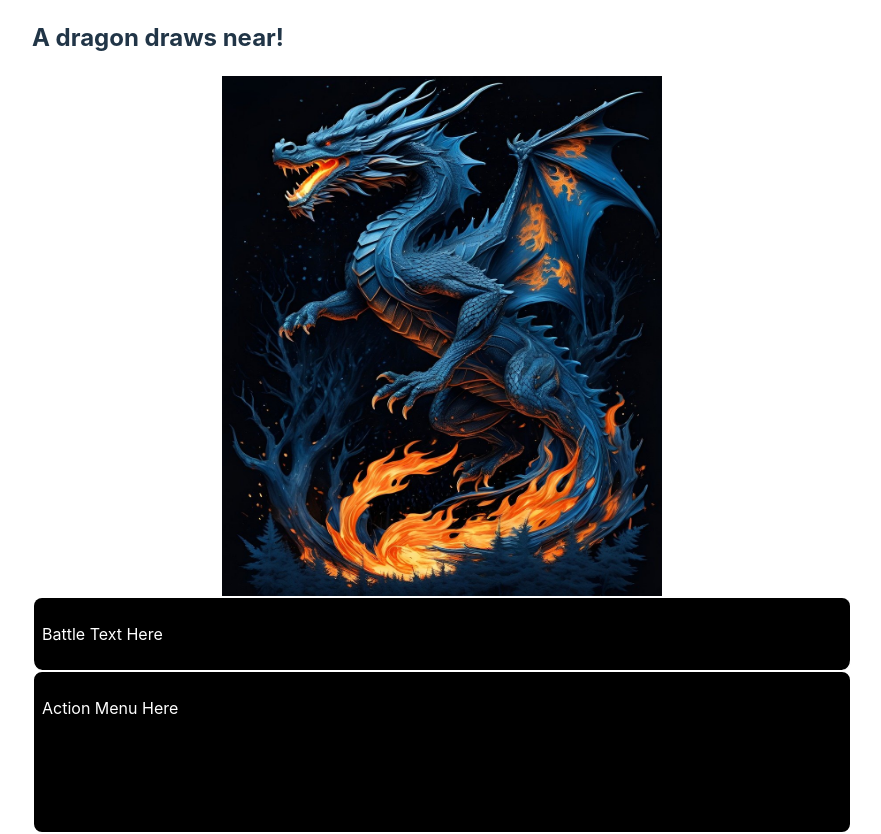
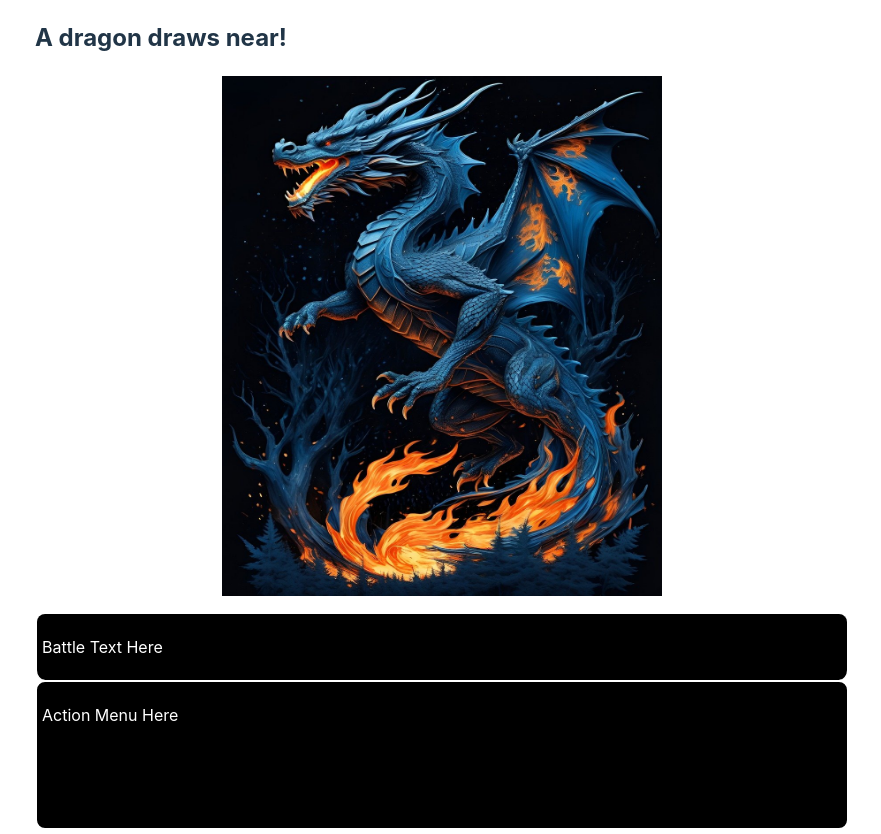
Before and after one commit to athaarsager/dragonslayer-game, a React (Vite) app in the folder dragonslayer_frontend/: page / in a window 1280 px wide. Shown: the whole page, without its empty margins (198-1079 px from the left). Built offline with nearby package versions, Linux system fonts and the light colour scheme.

Commit message:
Minor styling adjustments

```diff
--- a/dragonslayer_frontend/src/components/BattleScreen/BattleScreen.css
+++ b/dragonslayer_frontend/src/components/BattleScreen/BattleScreen.css
@@ -1,6 +1,7 @@
 #dragon-display {
     display: flex;
     justify-content: center;
+    margin-bottom: 1rem;
 }
 
 img {
@@ -14,7 +15,7 @@ img {
     border: 2px solid white;
     border-radius: 10px;
     width: 100vh;
-    padding: 8px;
+    padding: 5px;
 }
 
 #battle-text {
@@ -22,5 +23,5 @@ img {
 }
 
 #battle-menu {
-    height: 9rem;;
+    height: 8.5rem;;
 }
```
